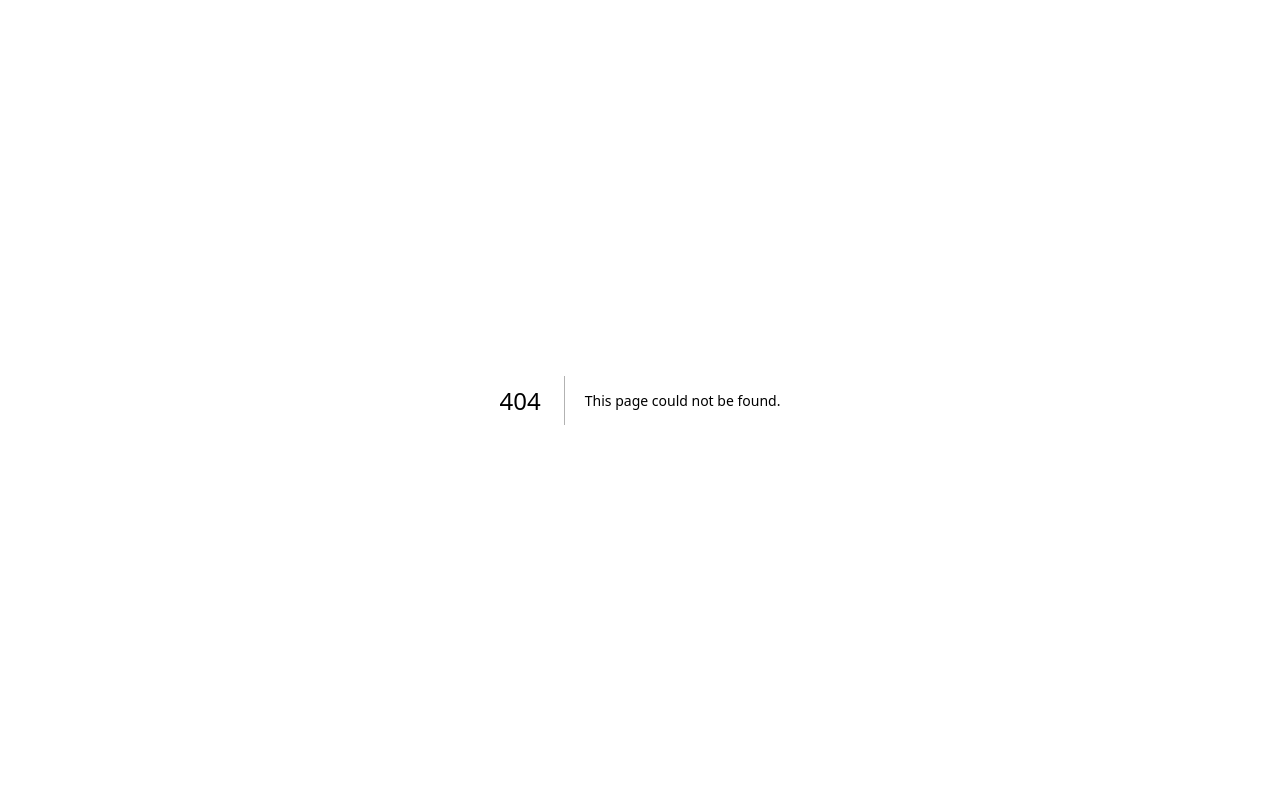
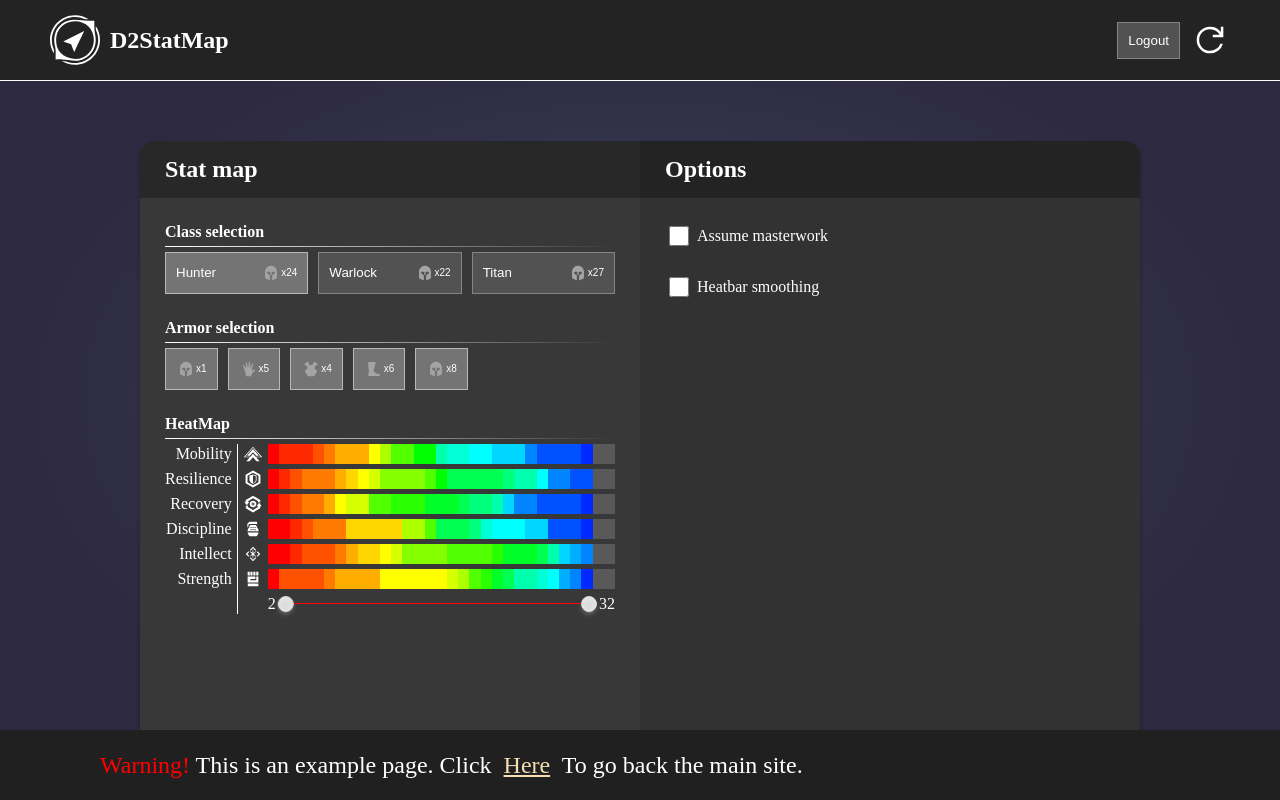
Before and after one commit to NSkelin/d2statmap, a Next.js app: page /demo in a window 1280 px wide. Before the commit this address had no page. Built offline with nearby package versions, Linux system fonts and the light colour scheme.

Commit message:
add demo page Uses skips auth and dummy data

```diff
--- /dev/null
+++ b/src/demo.module.css
@@ -0,0 +1,19 @@
+.wrapper {
+    position: absolute;
+    bottom: 0px;
+    height: 70px;
+    width: 100%;
+    background-color: rgb(32, 32, 32);
+    font-size: 24px;
+    display: flex;
+    align-items: center;
+}
+.warning {
+    padding-left: 100px;
+}
+.link {
+    color: wheat;
+}
+.link:hover {
+    color: aliceblue;
+}
--- /dev/null
+++ b/src/pages/demo.jsx
@@ -0,0 +1,23 @@
+import React from "react";
+import App from "./index";
+import styles from "../demo.module.css";
+import Link from "next/link";
+
+function Demo() {
+	return (
+		<>
+			<App dummyData={true} />
+			<div className={styles.wrapper}>
+				<span className={styles.warning}>
+					<span style={{color: "red"}}>Warning!</span> This is an example page. Click &nbsp;
+					<Link className={styles.link} href="/authenticate">
+						Here
+					</Link>
+					&nbsp; To go back the main site.
+				</span>
+			</div>
+		</>
+	);
+}
+
+export default Demo;
```
